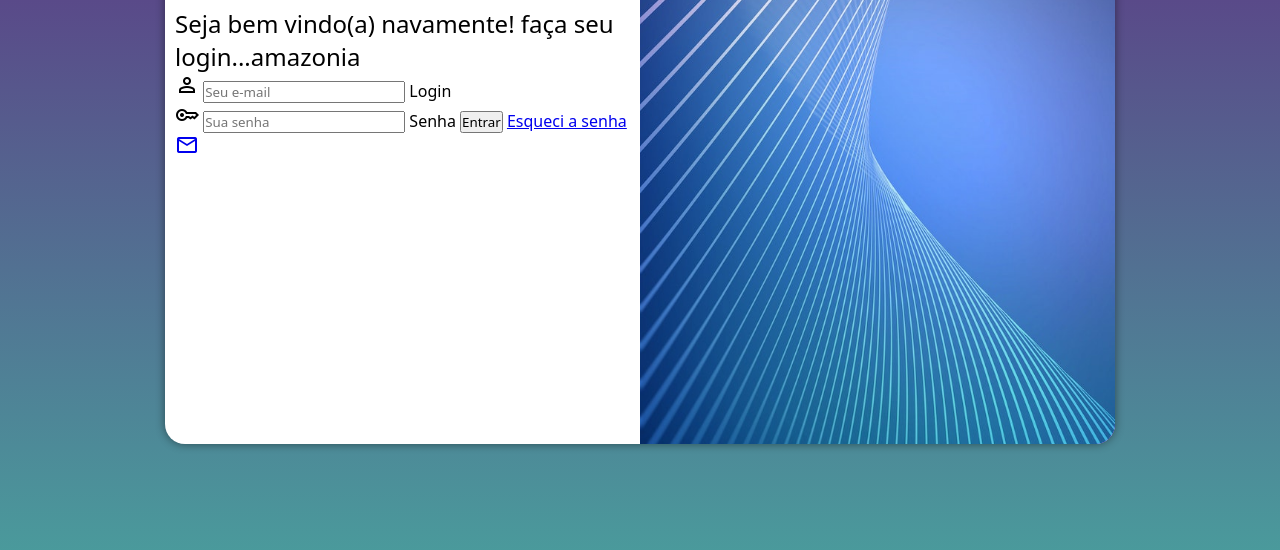
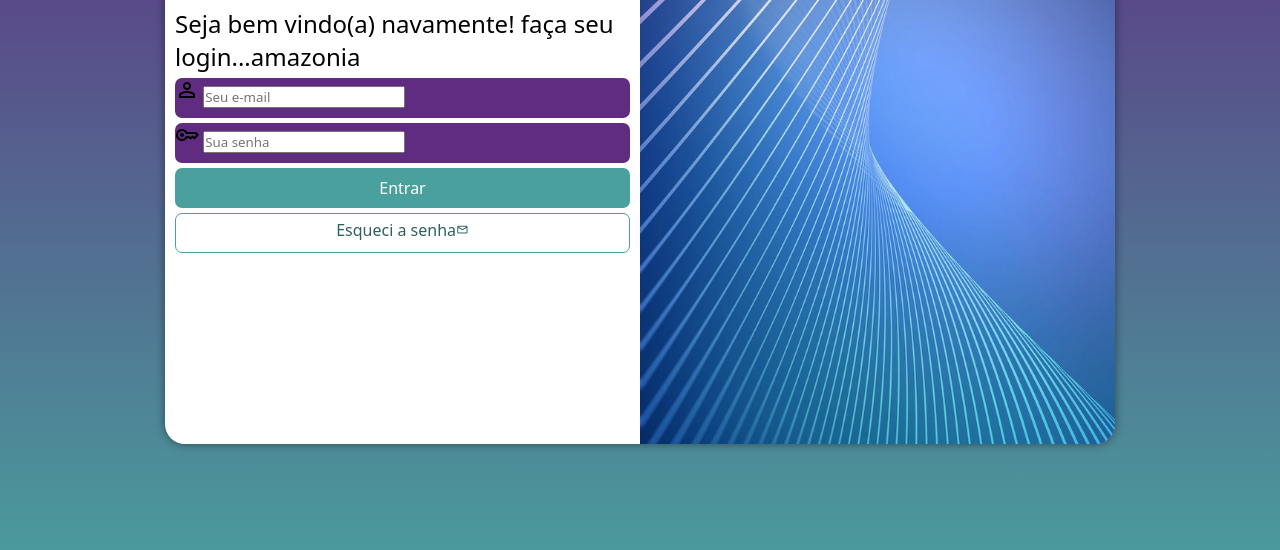
Before and after one commit to EduardoMicael/projeto-login, a plain HTML site: page index.html in a window 1280 px wide. Shown: the part 206-756 px from the top of the page. Drawn offline with nearby package versions, Linux system fonts and the light colour scheme.

Commit message:
Quase terminando!

```diff
--- a/estilos/style.css
+++ b/estilos/style.css
@@ -57,6 +57,58 @@ div#formulario > h1 {
     text-align: center;
     margin-bottom: 10px;
 }
- div#formulario > p {
+div#formulario > p {
     font-size: .8em;
  }
+
+ form > div.campo {
+    background-color: #5f2c82;
+    display: block;
+    width: 100%;
+    height: 40px;
+    border-radius: 7px;
+    margin: 5px 0px;
+ }
+label {
+    display: none;
+ }
+
+input[type="submit"] {
+    display: block;
+    font-size: 1em;
+    width: 100%;
+    height: 40px;
+    margin-top: 15px;
+    background-color: #49a09d;
+    color: white;
+    border: none;
+    border-radius:7px;
+    cursor: pointer;
+ }
+
+ input[type="submit"]:hover {
+    background-color: #2c615f;
+ }
+
+ a.botao {
+    display: block;
+    text-align: center;
+    font-size: 1em;
+    width: 100%;
+    height: 40px;
+    padding-top: 5px;
+    margin-top: 5px;
+    background-color: white;
+    color: #2c615f;
+    border: 1px solid #49a09d;
+    border-radius: 7px;
+    text-decoration: none;
+ }
+
+ a.botao:hover {
+    background-color: #6cd3cf;
+ }
+
+ a.botao > span {
+    font-size: 0.8em;
+ }
--- a/index.html
+++ b/index.html
@@ -40,7 +40,7 @@
 
                         <input type="submit" value="Entrar">
 
-                        <a href="https://i.pinimg.com/originals/33/bb/dd/33bbdde7d6e967e3e83239eb505249ea.jpg" target="_blank">Esqueci a senha<span class="material-symbols-outlined">Mail</span></a>
+                        <a href="https://i.pinimg.com/originals/33/bb/dd/33bbdde7d6e967e3e83239eb505249ea.jpg" class="botao" target="_blank">Esqueci a senha<span class="material-symbols-outlined">Mail</span></a>
                     </div>
                 </form>
             </div>
```
